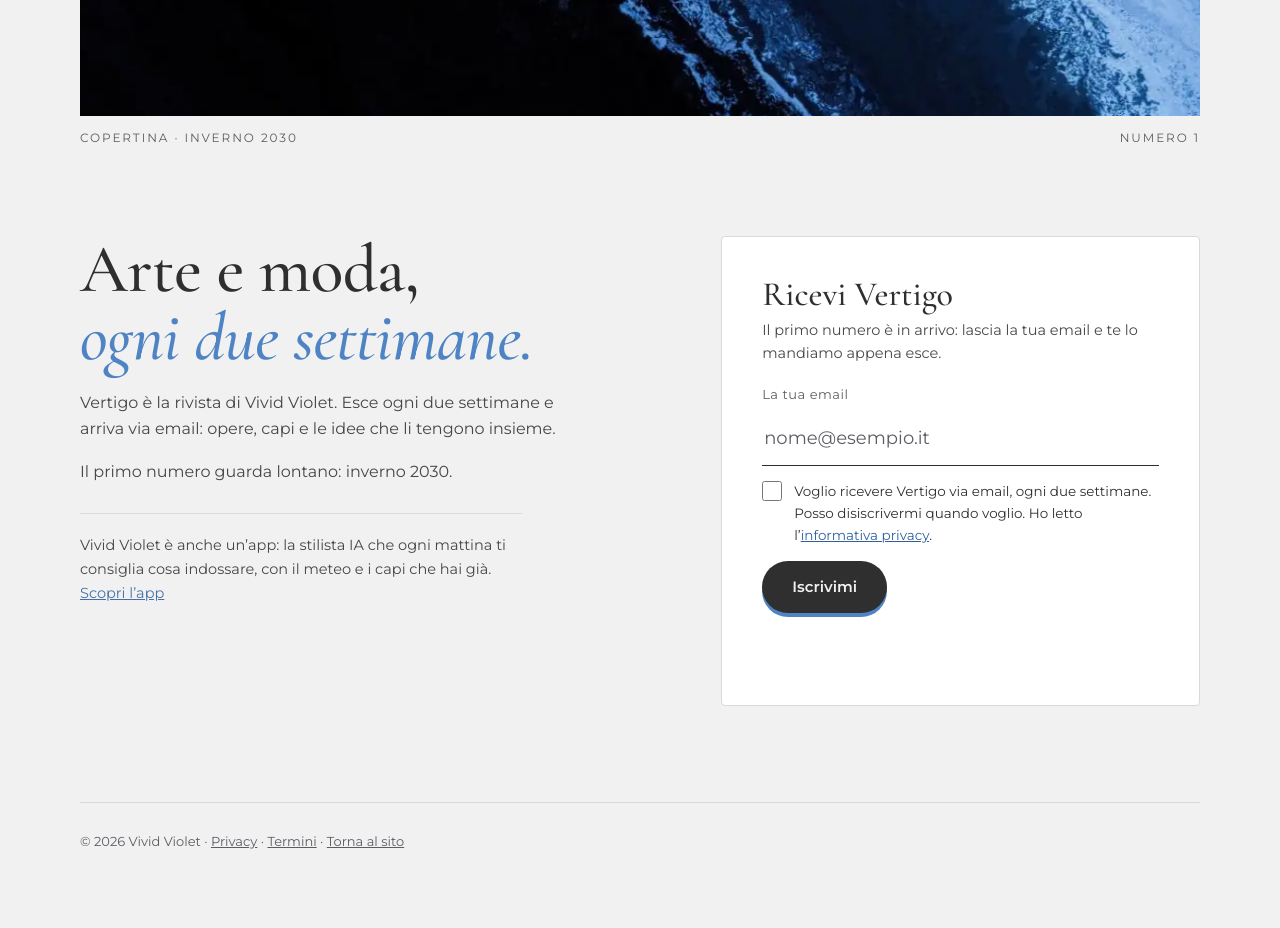
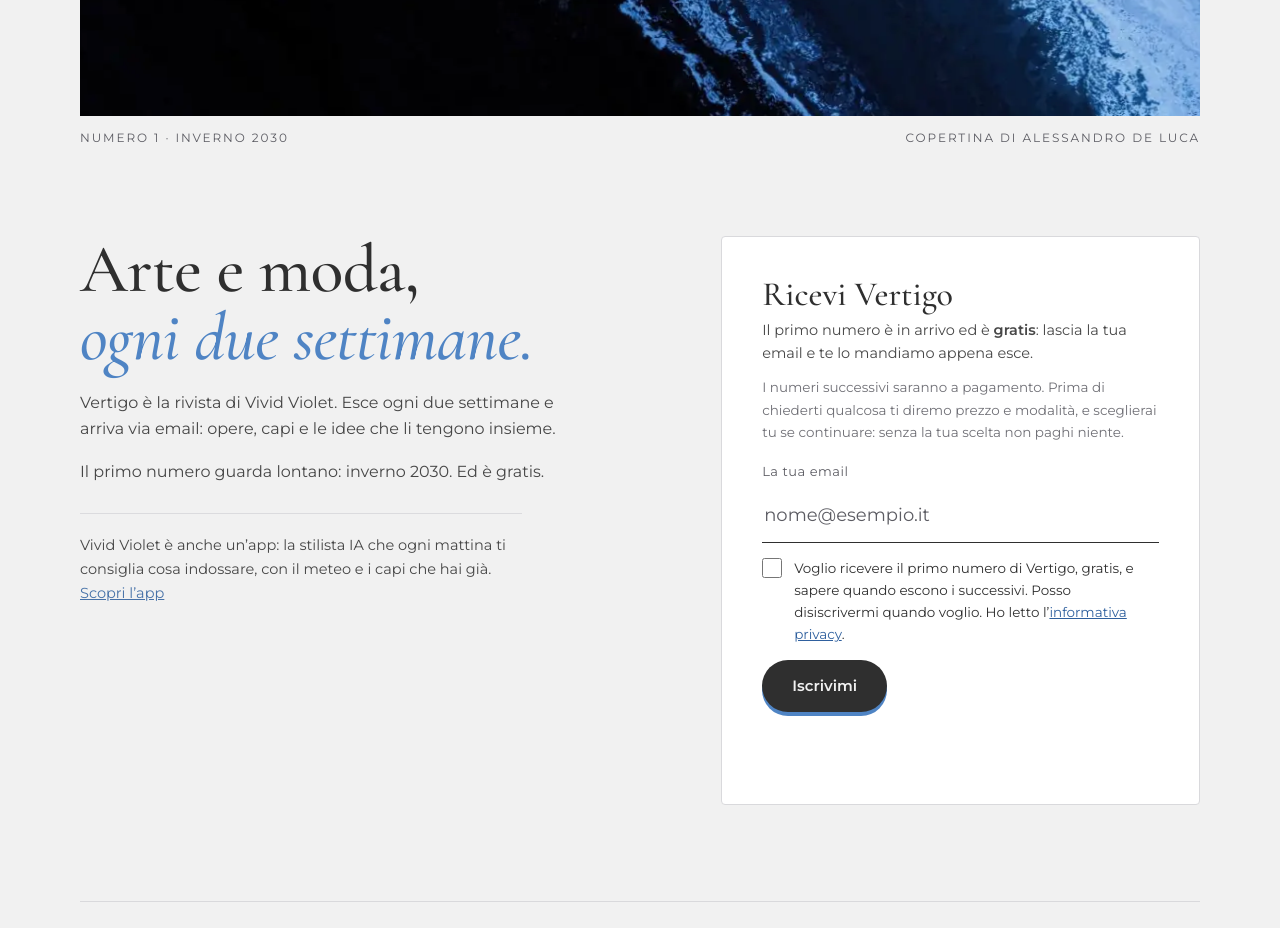
Before and after one commit to alexstorm02/vivid-violet-sito, a plain HTML site: page vertigo/index.html in a window 1280 px wide. Shown: the part 1560-2488 px from the top of the page. Before the commit the page ends 2456 px from the top, so only its background shows below. Drawn offline with Linux system fonts and the light colour scheme.

Commit message:
Vertigo: numero 1 gratis, i successivi a pagamento solo se scegli; copertina firmata
Co-Authored-By: Claude Opus 5.5 <noreply@anthropic.com>

```diff
--- a/vertigo/index.html
+++ b/vertigo/index.html
@@ -6,7 +6,7 @@
 <meta http-equiv="Content-Security-Policy" content="default-src 'self'; script-src 'self'; style-src 'self' 'unsafe-inline'; img-src 'self' data:; font-src 'self'; connect-src 'self' https://uuwzkvhpurxhmwomjzbr.supabase.co; form-action 'self'; base-uri 'self'; object-src 'none'; upgrade-insecure-requests">
 <meta name="referrer" content="strict-origin-when-cross-origin">
 <title>Vertigo · la rivista di arte e moda di Vivid Violet</title>
-<meta name="description" content="Vertigo è la rivista di Vivid Violet su arte e moda: esce ogni due settimane via email. Il primo numero guarda lontano: inverno 2030.">
+<meta name="description" content="Vertigo è la rivista di Vivid Violet su arte e moda: esce ogni due settimane via email. Il primo numero, inverno 2030, è gratis.">
 <link rel="canonical" href="https://vividviolet.it/vertigo/">
 <link rel="icon" type="image/png" href="/favicon.png">
 <meta name="theme-color" content="#0B0910">
@@ -17,7 +17,7 @@
 <meta property="og:locale" content="it_IT">
 <meta property="og:url" content="https://vividviolet.it/vertigo/">
 <meta property="og:title" content="Vertigo · arte e moda, ogni due settimane">
-<meta property="og:description" content="La rivista di Vivid Violet su arte e moda. Il primo numero guarda lontano: inverno 2030.">
+<meta property="og:description" content="La rivista di Vivid Violet su arte e moda. Il primo numero, inverno 2030, è gratis.">
 <link rel="preload" href="/fonts/cormorant-garamond-latin-500-normal.woff2" as="font" type="font/woff2" crossorigin>
 <style>
   @font-face { font-family: "Cormorant Garamond"; src: url("/fonts/cormorant-garamond-latin-500-normal.woff2") format("woff2"); font-weight: 500; font-style: normal; font-display: swap; }
@@ -95,6 +95,8 @@
   .iscrizione { padding: clamp(26px, 4vw, 40px); background: var(--riquadro); border: 1px solid var(--filo); border-radius: 4px; }
   .iscrizione h3 { margin: 0 0 6px; font: 500 34px/1.05 var(--serif); }
   .iscrizione > p { font-size: 14.5px; }
+  .iscrizione > p.dopo { margin-top: -6px; color: var(--tenue); font-size: 13.5px; }
+  .iscrizione strong { font-weight: 600; }
   form { display: grid; gap: 14px; margin-top: 18px; }
   label.campo { display: grid; gap: 6px; font-size: 13px; letter-spacing: .04em; color: var(--tenue); }
   input[type="email"] { min-height: 54px; border-radius: 0; border: 0; border-bottom: 1.5px solid var(--inchiostro); background: transparent; color: var(--inchiostro); font: 400 18px var(--sans); padding: 0 2px; }
@@ -158,20 +160,21 @@
       <div class="cornice">
         <img src="/img/vertigo/inverno-2030-1000.webp?v=1" srcset="/img/vertigo/inverno-2030-600.webp?v=1 600w, /img/vertigo/inverno-2030-1000.webp?v=1 1000w, /img/vertigo/inverno-2030-1300.webp?v=1 1300w" sizes="(max-width: 1160px) calc(100vw - 40px), 1120px" width="1316" height="1511" alt="L’opera di copertina del numero d’inverno 2030: onde di blu e azzurro che si spezzano sul nero" fetchpriority="high">
       </div>
-      <figcaption><span>Copertina · inverno 2030</span><span>Numero 1</span></figcaption>
+      <figcaption><span>Numero 1 · inverno 2030</span><span>Copertina di <span translate="no">Alessandro De Luca</span></span></figcaption>
     </figure>
 
     <div class="colonne">
       <section aria-labelledby="titolo-cos">
         <h2 id="titolo-cos">Arte e moda, <em>ogni due settimane.</em></h2>
         <p><span translate="no">Vertigo</span> è la rivista di <span translate="no">Vivid Violet</span>. Esce ogni due settimane e arriva via email: opere, capi e le idee che li tengono insieme.</p>
-        <p>Il primo numero guarda lontano: inverno 2030.</p>
+        <p>Il primo numero guarda lontano: inverno 2030. Ed è gratis.</p>
         <p class="app"><span translate="no">Vivid Violet</span> è anche un’app: la stilista IA che ogni mattina ti consiglia cosa indossare, con il meteo e i capi che hai già. <a href="/">Scopri l’app</a></p>
       </section>
 
       <section class="iscrizione" id="iscriviti" aria-labelledby="titolo-iscriviti">
         <h3 id="titolo-iscriviti">Ricevi <span translate="no">Vertigo</span></h3>
-        <p>Il primo numero è in arrivo: lascia la tua email e te lo mandiamo appena esce.</p>
+        <p>Il primo numero è in arrivo ed è <strong>gratis</strong>: lascia la tua email e te lo mandiamo appena esce.</p>
+        <p class="dopo">I numeri successivi saranno a pagamento. Prima di chiederti qualcosa ti diremo prezzo e modalità, e sceglierai tu se continuare: senza la tua scelta non paghi niente.</p>
         <!-- method="post": se JavaScript manca, l’email non finisce mai nell’indirizzo della pagina -->
         <form id="modulo" method="post" novalidate>
           <label class="campo" for="email">La tua email
@@ -183,7 +186,7 @@
           </div>
           <label class="consenso" for="consenso">
             <input id="consenso" name="consenso" type="checkbox" required>
-            <span>Voglio ricevere <span translate="no">Vertigo</span> via email, ogni due settimane. Posso disiscrivermi quando voglio. Ho letto l’<a href="/privacy.html#vertigo">informativa privacy</a>.</span>
+            <span>Voglio ricevere il primo numero di <span translate="no">Vertigo</span>, gratis, e sapere quando escono i successivi. Posso disiscrivermi quando voglio. Ho letto l’<a href="/privacy.html#vertigo">informativa privacy</a>.</span>
           </label>
           <button class="iscriviti" type="submit" id="invia">Iscrivimi</button>
           <p class="esito" id="esito" role="status" aria-live="polite"></p>
```
Also changed, not shown: index.html (+1 -1 lines), privacy.html (+1 -1 lines), llms.txt.
